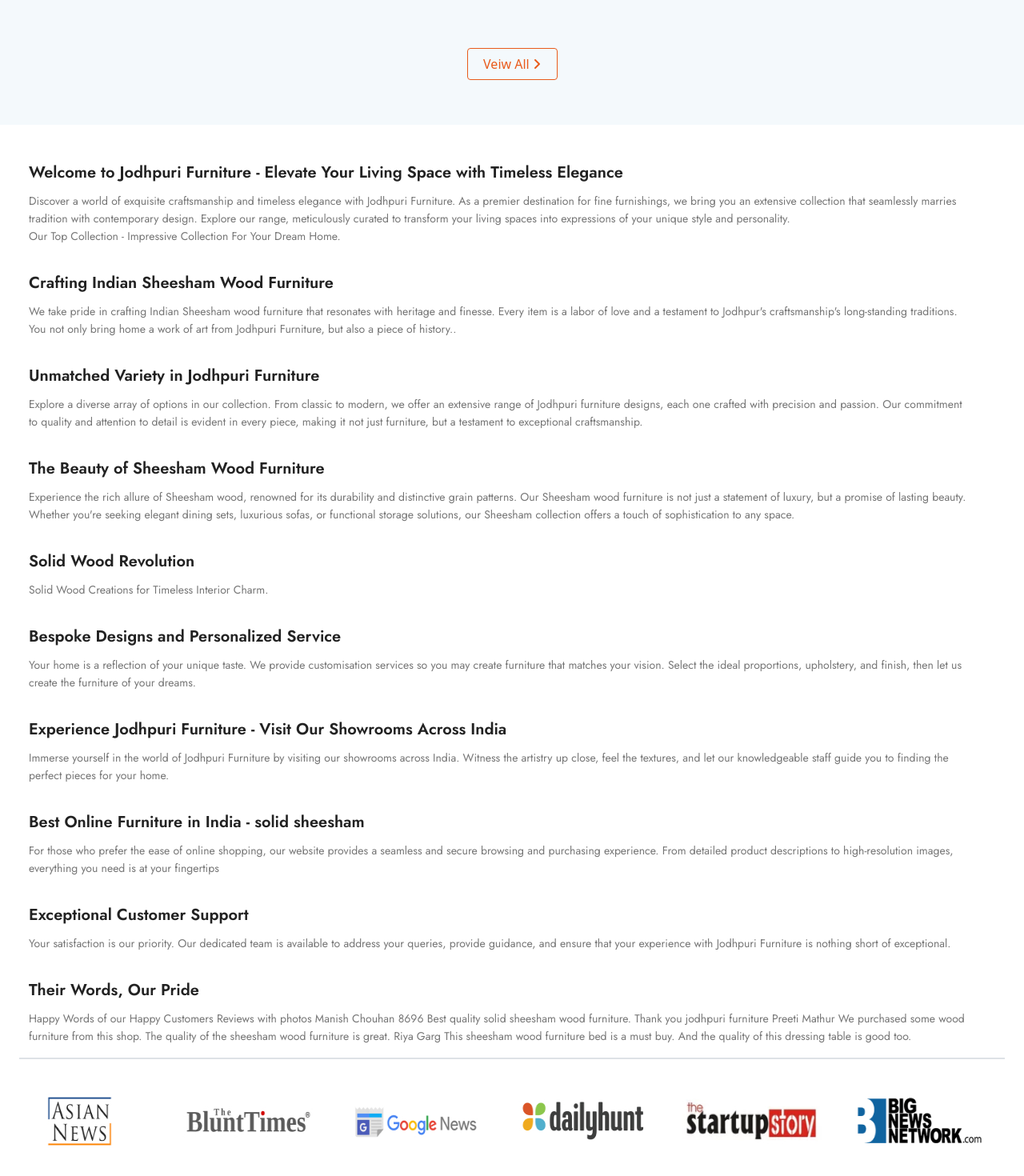
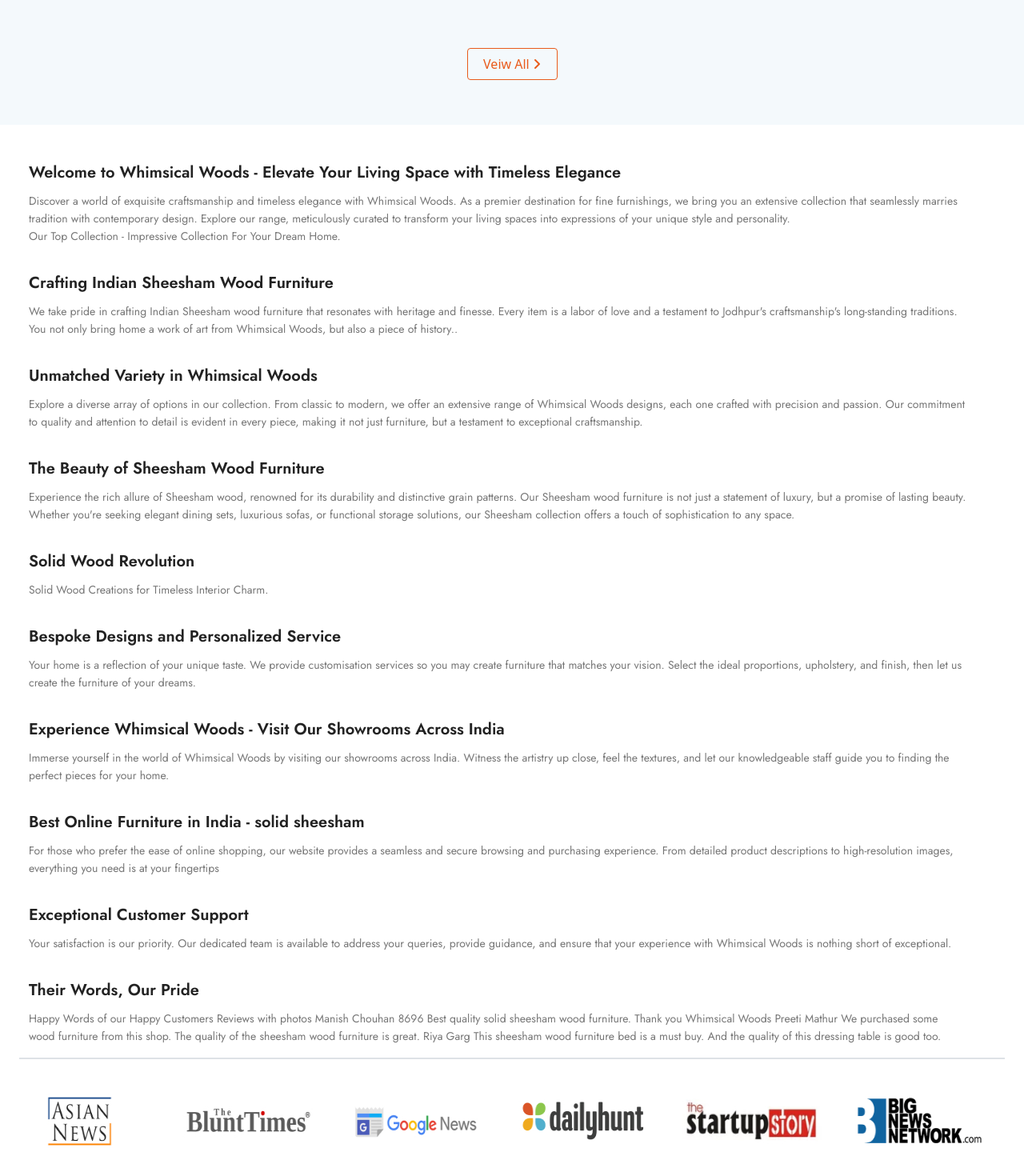
Before and after one commit to devkarwa28/college_project1, a React (Create React App) app: page / in a window 1280 px wide. Shown: the part 7290-8760 px from the top of the page at 80% size. Built offline with nearby package versions, Linux system fonts and the light colour scheme.

Commit message:
03 MAY push

```diff
--- a/src/global/MetaContent.jsx
+++ b/src/global/MetaContent.jsx
@@ -6,9 +6,9 @@ function MetaContent(){
             <section className="section-13 container-fluid">
         <div className="container">
             <div className="content">
-                <h1 className="jost fw-600 color-22222 mb-0"> Welcome to Jodhpuri Furniture - Elevate Your Living Space with Timeless Elegance</h1>
+                <h1 className="jost fw-600 color-22222 mb-0"> Welcome to Whimsical Woods - Elevate Your Living Space with Timeless Elegance</h1>
                 <p className="font-14 jost color-767676">
-                Discover a world of exquisite craftsmanship and timeless elegance with Jodhpuri Furniture. As a premier destination for fine furnishings, we bring you an extensive collection that seamlessly marries tradition with contemporary design. Explore our range, meticulously curated to transform your living spaces into expressions of your unique style and personality.
+                Discover a world of exquisite craftsmanship and timeless elegance with Whimsical Woods. As a premier destination for fine furnishings, we bring you an extensive collection that seamlessly marries tradition with contemporary design. Explore our range, meticulously curated to transform your living spaces into expressions of your unique style and personality.
                 <br/>
                 Our Top Collection - Impressive Collection For Your Dream Home.
                 </p>
@@ -16,13 +16,13 @@ function MetaContent(){
             <div className="content">
                 <h1 className="jost fw-600 color-22222 mb-0">Crafting Indian Sheesham Wood Furniture</h1>
                 <p className="font-14 jost color-767676">
-                We take pride in crafting Indian Sheesham wood furniture that resonates with heritage and finesse. Every item is a labor of love and a testament to Jodhpur's craftsmanship's long-standing traditions. You not only bring home a work of art from Jodhpuri Furniture, but also a piece of history..
+                We take pride in crafting Indian Sheesham wood furniture that resonates with heritage and finesse. Every item is a labor of love and a testament to Jodhpur's craftsmanship's long-standing traditions. You not only bring home a work of art from Whimsical Woods, but also a piece of history..
                 </p>
             </div>
             <div className="content">
-                <h1 className="jost fw-600 color-22222 mb-0">Unmatched Variety in Jodhpuri Furniture</h1>
+                <h1 className="jost fw-600 color-22222 mb-0">Unmatched Variety in Whimsical Woods</h1>
                 <p className="font-14 jost color-767676">
-                Explore a diverse array of options in our collection. From classic to modern, we offer an extensive range of Jodhpuri furniture designs, each one crafted with precision and passion. Our commitment to quality and attention to detail is evident in every piece, making it not just furniture, but a testament to exceptional craftsmanship.
+                Explore a diverse array of options in our collection. From classic to modern, we offer an extensive range of Whimsical Woods designs, each one crafted with precision and passion. Our commitment to quality and attention to detail is evident in every piece, making it not just furniture, but a testament to exceptional craftsmanship.
                 </p>
             </div>
             <div className="content">
@@ -44,9 +44,9 @@ function MetaContent(){
                 </p>
             </div>
             <div className="content">
-                <h1 className="jost fw-600 color-22222 mb-0">Experience Jodhpuri Furniture - Visit Our Showrooms Across India</h1>
+                <h1 className="jost fw-600 color-22222 mb-0">Experience Whimsical Woods - Visit Our Showrooms Across India</h1>
                 <p className="font-14 jost color-767676">
-                Immerse yourself in the world of Jodhpuri Furniture by visiting our showrooms across India. Witness the artistry up close, feel the textures, and let our knowledgeable staff guide you to finding the perfect pieces for your home.
+                Immerse yourself in the world of Whimsical Woods by visiting our showrooms across India. Witness the artistry up close, feel the textures, and let our knowledgeable staff guide you to finding the perfect pieces for your home.
                 </p>
             </div>
             <div className="content">
@@ -58,13 +58,13 @@ function MetaContent(){
             <div className="content">
                 <h1 className="jost fw-600 color-22222 mb-0">Exceptional Customer Support</h1>
                 <p className="font-14 jost color-767676">
-                Your satisfaction is our priority. Our dedicated team is available to address your queries, provide guidance, and ensure that your experience with Jodhpuri Furniture is nothing short of exceptional.
+                Your satisfaction is our priority. Our dedicated team is available to address your queries, provide guidance, and ensure that your experience with Whimsical Woods is nothing short of exceptional.
                 </p>
             </div>
             <div className="content">
                 <h1 className="jost fw-600 color-22222 mb-0">Their Words, Our Pride</h1>
                 <p className="font-14 jost color-767676">
-                Happy Words of our Happy Customers Reviews with photos Manish Chouhan 8696 Best quality solid sheesham wood furniture. Thank you jodhpuri furniture Preeti Mathur We purchased some wood furniture from this shop. The quality of the sheesham wood furniture is great. Riya Garg This sheesham wood furniture bed is a must buy. And the quality of this dressing table is good too.
+                Happy Words of our Happy Customers Reviews with photos Manish Chouhan 8696 Best quality solid sheesham wood furniture. Thank you Whimsical Woods Preeti Mathur We purchased some wood furniture from this shop. The quality of the sheesham wood furniture is great. Riya Garg This sheesham wood furniture bed is a must buy. And the quality of this dressing table is good too.
                 </p>
             </div>
             <div className="border">
```
